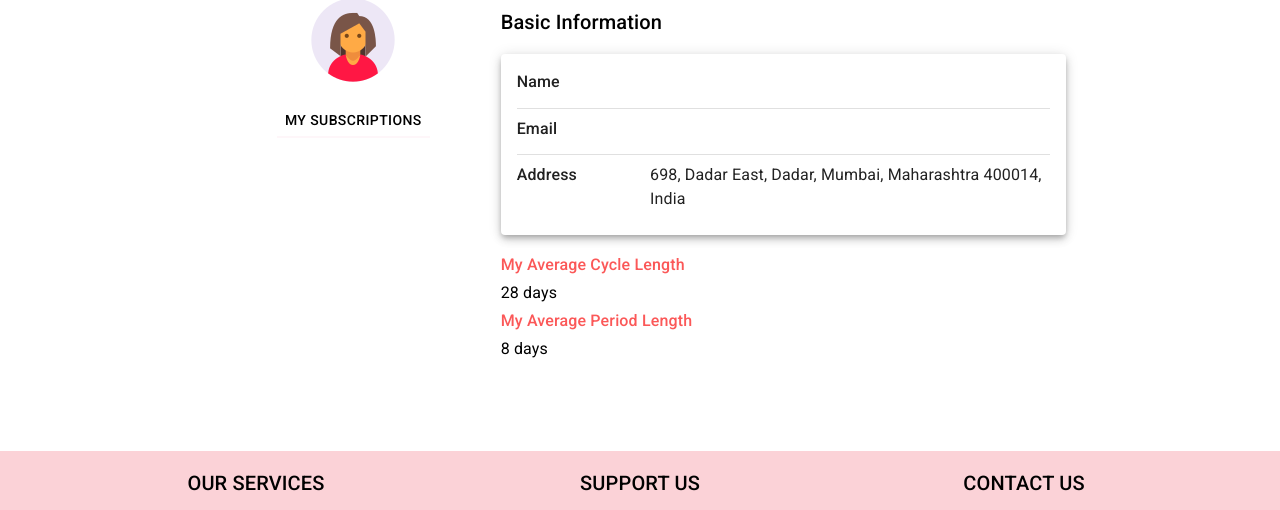
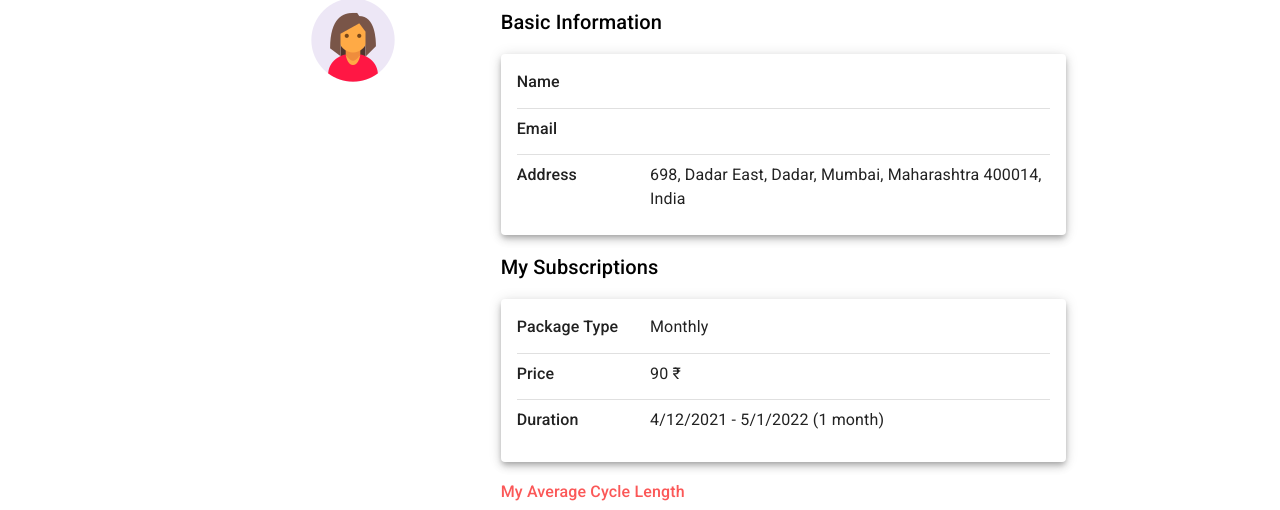
Before and after one commit to BioxMech/embrace, a React (Create React App) app: page /profile in a window 1280 px wide. Shown: the part 138-648 px from the top of the page. Built offline with nearby package versions, Linux system fonts and the light colour scheme; no server answers; the database is empty; sample sign-in values are in the browser's storage.

Commit message:
i need help haha

```diff
--- a/src/component/home/homekeypoints.component.jsx
+++ b/src/component/home/homekeypoints.component.jsx
@@ -25,7 +25,7 @@ function HomeKeyPoints() {
             <img src={Subscribe} className="logo" alt="..." />
             <p className="logo-header">Low subscription fee</p>
             <p className="logo-description">
-              By buying pads and tampons in bulks, we can sell it at a more affordable price
+              By buying pads and tampons in bulks, we can sell it at a more affordable price.
             </p>
           </Box>
         </Grid>
@@ -34,7 +34,7 @@ function HomeKeyPoints() {
             <img src={Awareness} className="logo" alt="..." />
             <p className="logo-header">Cycle Tracker</p>
             <p className="logo-description">
-              Help to overcome the period stigma by increasing awareness and understanding of menstruation
+              Help to overcome the period stigma by increasing awareness and understanding of menstruation.
             </p>
           </Box>
         </Grid>
@@ -43,7 +43,7 @@ function HomeKeyPoints() {
             <img src={Poverty} className="logo" alt="..." />
             <p className="logo-header">Education</p>
             <p className="logo-description">
-              Volunteer at our organization and you will receive benefits such as pads and tampons, and/or subscription packages
+              Volunteer at our organization and you will receive benefits such as pads and tampons, and/or subscription packages.
             </p>
           </Box>
         </Grid>
--- a/src/page/about/about.page.jsx
+++ b/src/page/about/about.page.jsx
@@ -50,12 +50,12 @@ function About() {
                   </Typography>
                 </p>
                 <p>
-                  <Typography variant="h6" color="text.secondary" style={{ fontWeight: 300 }}>
+                  <Typography variant="h6" color="text.secondary" style={{ fontWeight: 400 }}>
                     We identified that women in India have a lack of access to pads to sanitary pads. With the stigma and shame in buying pads, this made it more difficult for women to adopt necessary hygiene towards the natural process of menstruation. With this in mind, our team wanted to empower women to gain easy access to pads, speak up about this stigma, and tackle the problem of gender inequality in India.
                   </Typography>
                 </p>
                 <p>
-                  <Typography variant="h6" color="text.secondary" style={{ fontWeight: 300 }}>
+                  <Typography variant="h6" color="text.secondary" style={{ fontWeight: 400 }}>
                     We created EMBRACE to allow all women in India to use a seamless ordering system to purchase affordable pad subscription packages, as well as easily track their menstruation cycles anytime and anywhere with internet access.
                   </Typography>
                 </p>
--- a/src/page/donate/donate.page.jsx
+++ b/src/page/donate/donate.page.jsx
@@ -4,6 +4,9 @@ import Typography from '@mui/material/Typography';
 import Box from '@mui/material/Box';
 import Grid from '@mui/material/Grid';
 import Container from '@mui/material/Container';
+import Button from '@mui/material/Button';
+
+import './donate.styles.scss';
 
 function Donate() {
 
@@ -13,8 +16,24 @@ function Donate() {
         <Grid container>
           <Grid item xs={12}>
             <Typography variant="h3" align="center" color="text.primary" gutterBottom>
-              OWE MONEY PAY MONEY
+              Donate Now
             </Typography>
+            <Typography variant="h4" align="center" color="text.primary" gutterBottom>
+              We need your help
+            </Typography>
+            <Box mt={5} mb={5}>
+            <Typography variant="h6" align="center" color="text.primary" gutterBottom style={{ fontWeight: 400 }}>
+            YOU can help us change the lives of 23 million girls - who drop out of school due to lack of menstrual hygiene and awareness. With as little as $1 you can prevent a girl in India from dropping out of school and change her life.
+            </Typography>
+            </Box>
+            <Box mb={5}>
+            <Typography variant="h6" align="center" color="text.primary" gutterBottom style={{ fontWeight: 400 }}>
+            Come join us on this journey of normalizing menstruation in India. Your gift will go a long way in empowering women all across Telangana and beyond in the future.
+            </Typography>
+            <Typography variant="h6" align="center" color="text.primary" gutterBottom style={{ fontWeight: 400 }}>
+            Your gift will go a long way in empowering women all across Telangana and beyond in the future.
+            </Typography>
+            </Box>
           </Grid>
           <Grid item xs={12}>
             <Box style={{ textAlign: "center" }}>
@@ -58,6 +77,29 @@ function Donate() {
               />
             </Box>
           </Grid>
+          <Grid item xs={12}>
+          <Box mt={3}>
+            <Typography variant="body2" align="center" color="text.primary" gutterBottom >
+            We are registered under FCRA to receive donations from foreign sources.
+            </Typography>
+          </Box>
+          </Grid>
+
+        <Grid item xs={12}>
+            <Grid mt={5} container spacing={2} direction="row"  justify="center"  alignItems="center">
+              <Grid item xs={2}>
+              <Button size="small" fullWidth variant="outlined" style={{ backgroundColor: "#ff4081" }} href="www.facebook.com">Facebook</Button>
+              </Grid>
+              <Grid item xs={2}>
+              <Button size="small" fullWidth variant="outlined" style={{ backgroundColor: "#00A9E8" }}  href="www.twitter.com">Twitter</Button>
+              </Grid>
+              <Grid item xs={2}>
+              <Button size="small" fullWidth variant="outlined" style={{ backgroundColor: "#00A9E8" }} >Email</Button>
+              </Grid>
+            </Grid>
+
+          </Grid>
+
         </Grid>
       </Container>
     </Box>
--- /dev/null
+++ b/src/page/donate/donate.styles.scss
@@ -0,0 +1,3 @@
+.donate-header {
+    color: #ff4081;
+  }
--- a/src/page/profile/profile.page.jsx
+++ b/src/page/profile/profile.page.jsx
@@ -86,9 +86,9 @@ function Profile() {
                 {/* Priyanka */}
                 { user ? userData ? userData.displayName : user.displayName !== null ? user.displayName : "Loading..." : "Loading..." }
               </Typography>
-              <Button className="profile-special-buttons" component="a" href="/mysubscription" color="inherit">
+              {/* <Button className="profile-special-buttons" component="a" href="/mysubscription" color="inherit">
                 My Subscriptions
-              </Button>
+              </Button> */}
             </Grid>
             <Grid item xs={12} md={8}>
               <Box my={2}>
@@ -149,6 +149,62 @@ function Profile() {
                   </CardContent>
                 </Card>
               </Box>
+
+              <Box my={2}>
+                <Typography variant="h6">
+                My Subscriptions
+                </Typography>
+              </Box>
+              <Box>
+                <Card elevation={5}>
+                  <CardContent>
+                    <Grid container>
+                      <Grid item xs={3}>
+                        {/* <Box pt={2} pb={2} sx={{ display: 'grid', rowGap: 2, gridTemplateColumns: 'repeat(2, 1fr)' }}> */}
+                        <Typography gutterBottom variant="body1" style={{ fontWeight: 500 }}>
+                        Package Type
+                        </Typography>
+                      </Grid>
+                      <Grid item xs={9}>
+                        <Typography variant="body1">
+                          {/* { user ? userData ? userData.displayName : user.displayName !== null ? user.displayName : "Loading..." : "Loading..." } */}
+                        Monthly
+                        </Typography>
+                      </Grid>
+                      {/* </Box> */}
+                      <Grid item xs={12}><Box my={1}><Divider /></Box></Grid>
+                      {/* <Box pt={2} pb={2} sx={{ display: 'grid', rowGap: 2, gridTemplateColumns: 'repeat(2, 1fr)' }}> */}
+                      <Grid item xs={3}>
+                        <Typography gutterBottom variant="body1" style={{ fontWeight: 500 }}>
+                        Price
+                        </Typography>
+                      </Grid>
+                      <Grid item xs={9}>
+                        <Typography variant="body1">
+                          {/* { user ? userData ? userData.email : user.email !== null ? user.email : "Loading..." : "Loading..." } */}
+                          90 ₹
+                        </Typography>
+                      </Grid>
+                      {/* </Box> */}
+                      <Grid item xs={12}><Box my={1}><Divider /></Box></Grid>
+                      {/* <Box pt={2} pb={2} sx={{ display: 'grid', rowGap: 2, gridTemplateColumns: 'repeat(2, 1fr)' }}> */}
+                      <Grid item xs={3}>
+                        <Typography gutterBottom variant="body1" style={{ fontWeight: 500 }}>
+                        Duration
+                        </Typography>
+                      </Grid>
+                      <Grid item xs={9}>
+                        <Typography variant="body1">
+                        4/12/2021 - 5/1/2022 (1 month)
+                        </Typography>
+                      </Grid>
+                      {/* </Box> */}
+                    </Grid>
+                    {/* <Divider /> */}
+                  </CardContent>
+                </Card>
+              </Box>
+
               <Box pt={2}>
                 <Typography variant="subtitle1" style={{ fontWeight: 500, color: "#FB5858"}}>
                   My Average Cycle Length
--- a/src/page/subscribe/subscribe.page.jsx
+++ b/src/page/subscribe/subscribe.page.jsx
@@ -12,6 +12,7 @@ import Typography from '@mui/material/Typography';
 import StarIcon from '@mui/icons-material/StarBorder';
 import GlobalStyles from '@mui/material/GlobalStyles';
 
+import PeriodPoverty from '../../asset/images/periodpoverty.jpg';
 import { subscribeList } from './subscribe';
 import { AuthContext } from '../../context/auth';
 import { PAYMENT_REQUEST, onPaymentDataChanged, onPaymentAuthorized } from '../payment/paymentDetails';
@@ -32,20 +33,26 @@ function Subscribe() {
               color="text.primary"
               gutterBottom
             >
-              Subscription
+              Our Subscription Packages
             </Typography>
           </Box>
           <Box mb={3}>
-            <Typography variant="h6" align="center" color="text.secondary">
+            <Typography variant="h6" align="center" color="text.secondary" style={{ fontWeight: 400 }}>
               Our EMBRACE sanitary pads subscription packages allow women across Telangana gain access to pads affordably and seamlessly.
               Women can order pads on a monthly, semi-annually, or annually basis, delivered right to their doorstep.
             </Typography>
           </Box>
           <Box>
-            <Typography variant="h6" align="center" color="text.secondary">
+            <Typography variant="h6" align="center" color="text.secondary" style={{ fontWeight: 400 }}>
               Simply order your subscription directly on our website wherever you have internet access.
             </Typography>
           </Box>
+        </Container>
+        <Container maxWidth="md" component="main" sx={{ pb: 8 }}>
+          <Box>
+          <img src={PeriodPoverty} alt="..." style={{ width: "50%", height: "50vh"}}/>
+          </Box>
+
         </Container>
         <Container maxWidth="md" component="main" sx={{ pb: 8 }}>
           <Grid container spacing={5} alignItems="flex-end">
@@ -87,7 +94,7 @@ function Subscribe() {
                         ₹{ price }
                       </Typography>
                       <Typography variant="h6" color="text.secondary">
-                        /mo
+                        /month
                       </Typography>
                     </Box>
                     <ul>
```
Also changed, not shown: src/asset/images/periodpoverty.jpg (added).
